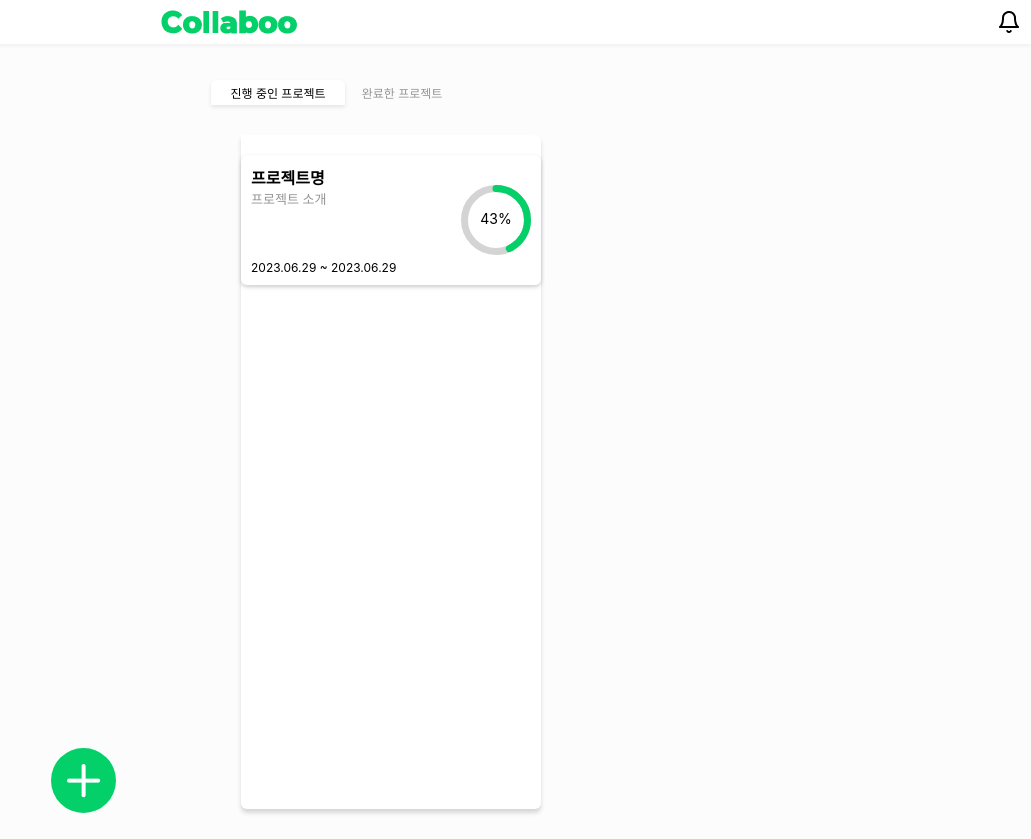
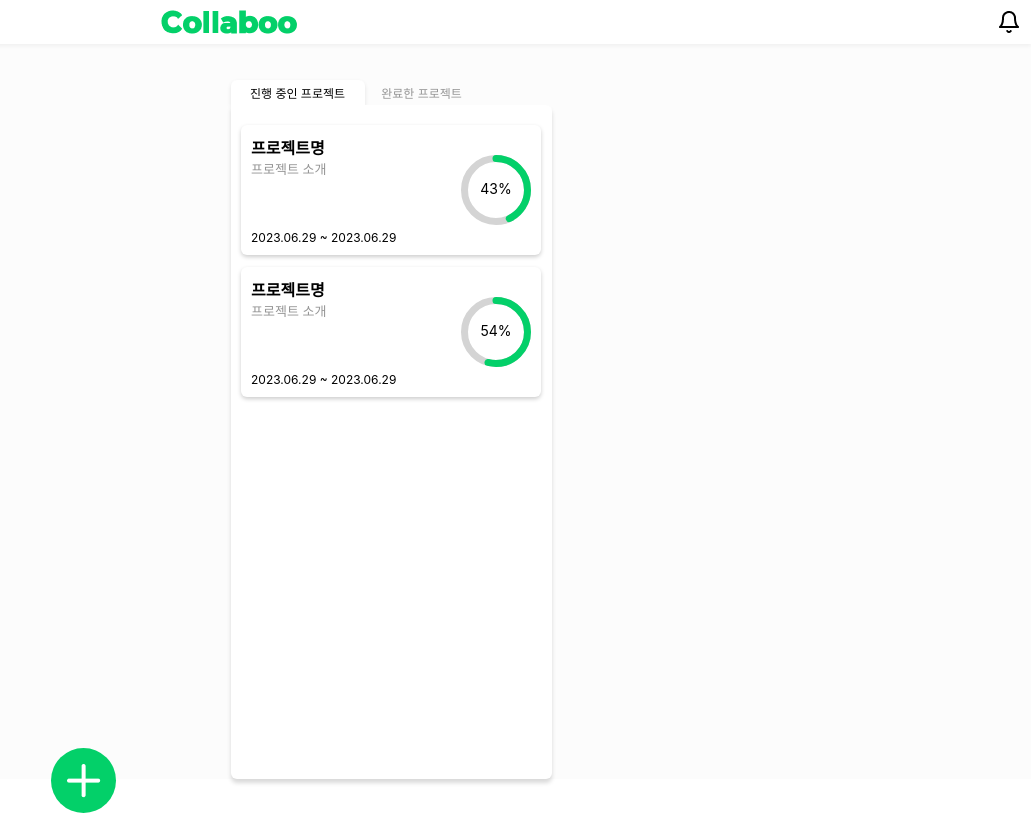
Before and after one commit to hyennin/collaboo-client, a React (Create React App) app: page / in a window 1280 px wide. Shown: the whole page, without its empty margins (249-1280 px from the left). After the commit the page ends 813 px from the top, so only its background shows below. Built offline with nearby package versions, Linux system fonts and the light colour scheme.

Commit message:
✨ feat: tab 기능 구현

```diff
--- a/src/components/project.js
+++ b/src/components/project.js
@@ -2,7 +2,7 @@ import styles from '../styles/Projects.module.css';
 import { CircularProgressbar, buildStyles } from 'react-circular-progressbar';
 import "react-circular-progressbar/dist/styles.css";
 
-const Project = () => {
+const Project = (props) => {
   return (
     <div className={styles.container}>
       <div className={styles.info_container}>
@@ -13,7 +13,7 @@ const Project = () => {
         <p className={styles.deadline}>2023.06.29 ~ 2023.06.29</p>
       </div>
       <div className={styles.progress_bar}>
-        <CircularProgressbar value={43} text='43%' strokeWidth={10} styles={buildStyles({
+        <CircularProgressbar value={props.value} text={`${props.value}%`} strokeWidth={10} styles={buildStyles({
           pathColor: '#03D069',
           textColor: '#000000',
           trailColor: '#D4D4D4'
--- a/src/pages/main.js
+++ b/src/pages/main.js
@@ -3,20 +3,28 @@ import Header from "../components/header";
 import Project from "../components/project";
 import plus from '../assets/plus.png';
 import { useNavigate } from 'react-router-dom';
+import { useState } from 'react';
 
 const Main = () => {
   const navigate = useNavigate();
+  const [isCurrent, setIsCurrent] = useState(0);
 
   return (
     <div className={styles.container}>
       <Header isMain='true'/>
       <div className={styles.tab_container}>
         <div className={styles.tabs}>
-          <div className={styles.tab}>진행 중인 프로젝트</div>
-          <div className={styles.disable_tab}>완료한 프로젝트</div>
+          <div className={isCurrent ? styles.disable_tab : styles.tab} onClick={() => setIsCurrent(0)}>진행 중인 프로젝트</div>
+          <div className={isCurrent ? styles.tab : styles.disable_tab} onClick={() => setIsCurrent(1)}>완료한 프로젝트</div>
         </div>
-        <div className={styles.content}>
-          <Project/>
+        <div className={isCurrent ? styles.disable_content : styles.content}>
+          <Project value={43}/>
+          <Project value={54}/>
+        </div>
+        <div className={isCurrent ? styles.content : styles.disable_content}>
+          <Project value={100}/>
+          <Project value={100}/>
+          <Project value={100}/>
         </div>
       </div>
       <div className={styles.plus_btn}>
--- a/src/styles/Main.module.css
+++ b/src/styles/Main.module.css
@@ -38,7 +38,7 @@
 .content {
   position: relative;
   z-index: 1000;
-  margin: 30px;
+  width: 321px;
   height: 660px;
   display: flex;
   flex-direction: column;
@@ -47,6 +47,10 @@
   background-color: white;
   border-radius: 0px 6px 6px 6px;
   box-shadow: 0px 4px 4px 0px rgba(0, 0, 0, 0.15);
+}
+
+.disable_content {
+  display: none;
 }
 
 .plus_btn {
```
